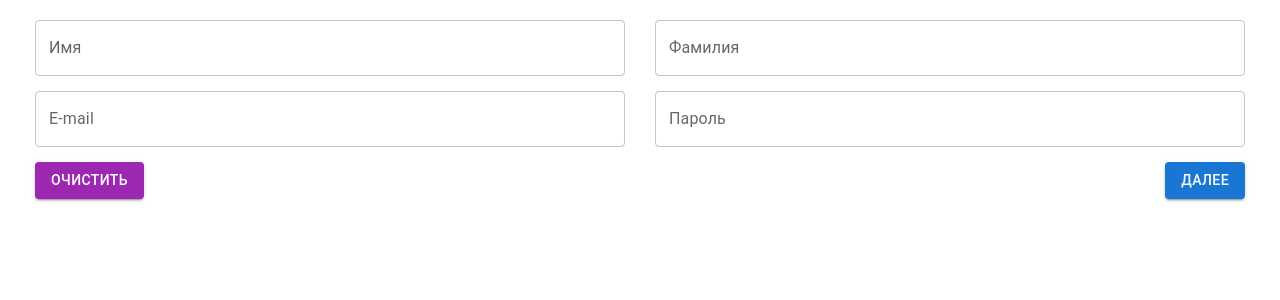
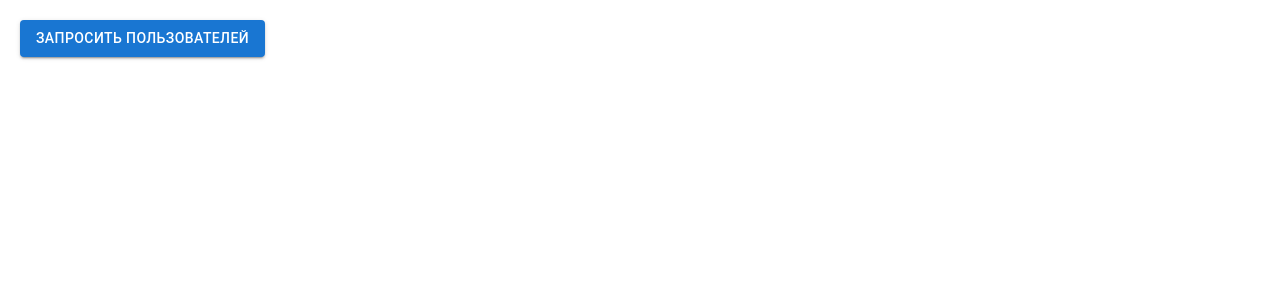
Before and after one commit to AndreiLeonov/Archakov-mentoring, a React (Create React App) app: page / in a window 1280 px wide. Shown: the top 300 px of the page. Built offline with nearby package versions, Linux system fonts and the light colour scheme.

Commit message:
tutorial-8

```diff
--- a/src/index.js
+++ b/src/index.js
@@ -1,19 +1,22 @@
 import React from 'react';
 import ReactDOM from 'react-dom';
 import './index.css';
-import App from "./tutorial-7/App";
+import App from './tutorial-8/App';
 import {
     BrowserRouter as Router
 } from 'react-router-dom';
 import { MuiThemeProvider } from 'material-ui';
 
 ReactDOM.render(
-  <React.StrictMode>
-      <MuiThemeProvider>
-          <Router>
-              <App />
-          </Router>
-      </MuiThemeProvider>
-  </React.StrictMode>,
-  document.getElementById('root')
+    // <React.StrictMode>
+    //     <MuiThemeProvider>
+    //         <Router>
+    //             <App />
+    //         </Router>
+    //     </MuiThemeProvider>
+    // </React.StrictMode>,
+    <React.StrictMode>
+        <App/>
+    </React.StrictMode>,
+    document.getElementById('root')
 );
--- /dev/null
+++ b/src/tutorial-8/App.js
@@ -0,0 +1,43 @@
+import React from 'react';
+import Button from '@mui/material/Button';
+import { FormHelperText } from '@mui/material';
+
+const App = () => {
+    const [users, setUsers] = React.useState([]);
+    const [error, setError] = React.useState('');
+    const errorMessage = 'Произошла ошибка! повторите попытку позже';
+    const url = 'https://61aca2a9d228a9001703ab6c.mockapi.io/users';
+
+    const getUsers = async () => {
+        try {
+            const response = await fetch(url);
+            const result = await response.json();
+            if (result && result !== 'Not found') {
+                setUsers(result)
+            } else {
+                setError(errorMessage);
+                throw new Error(errorMessage);
+            }
+        } catch (error) {
+            console.log(error);
+        }
+    };
+
+    return (
+        <div>
+            {users.length > 0 && (
+                users
+                    ?.map((user,index) => (
+                        <div key={user?.id}>
+                            {index + 1}. {user?.name}
+                        </div>
+                    )))}
+            <Button onClick={getUsers} variant="contained">Запросить пользователей</Button>
+            {error.length > 0 && (
+                <FormHelperText error>{error}</FormHelperText>
+            )}
+        </div>
+    );
+};
+
+export default App;
```
